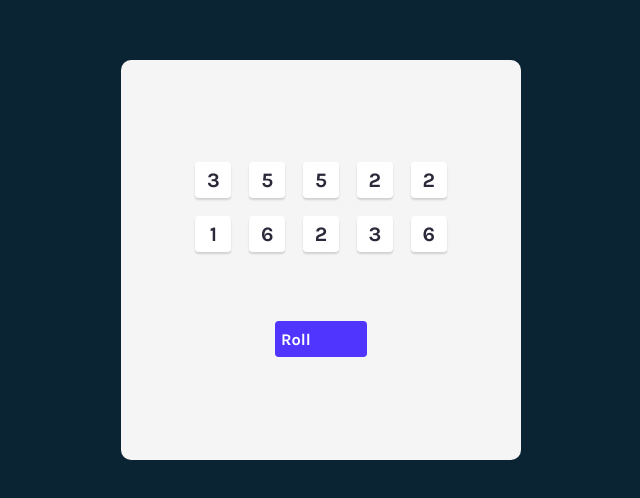
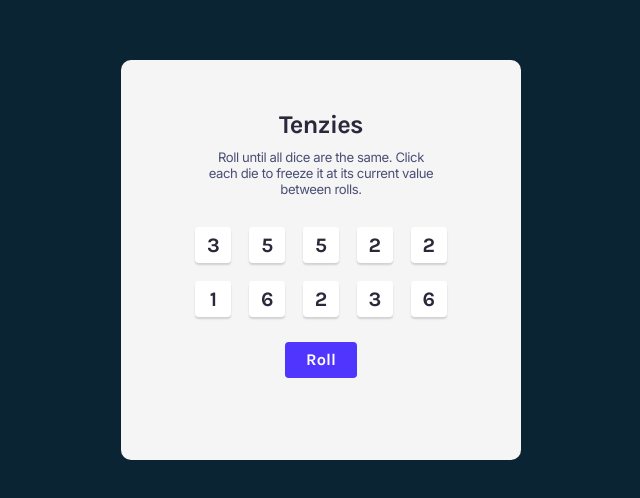
Before and after one commit to prachi1025/React-Tenzies-App, a React (Vite) app: page / in a window 1280 px wide. Shown: the part 140-638 px from the top of the page, without its empty margins (319-959 px from the left). Built offline with nearby package versions, Linux system fonts and the light colour scheme.

Commit message:
add gameWon and Confetti feature
add confetti when game is won i.e. when all the die have same value and all are held

```diff
--- a/index.css
+++ b/index.css
@@ -31,7 +31,14 @@ main {
     display: flex;
     flex-direction: column;
     align-items: center;
-    justify-content: space-evenly;
+
+    padding-top: 0px;
+}
+
+div.container {
+    display: flex;
+    flex-direction: column;
+    align-items: center;
 }
 
 .die-container {
@@ -39,6 +46,8 @@ main {
     grid-template-columns: repeat(5, 1fr);
     grid-template-rows: repeat(2, auto);
     gap: 18px;
+    margin-bottom: 25px;
+    margin-top: 30px;
 }
 
 .die-container .die {
@@ -67,7 +76,9 @@ main {
 
 button.roll {
     display: flex;
-    width: 92.16px;
+    white-space: nowrap;
+    width: auto;
+    padding: 6px 21px;
     height: 35.84px;
     flex-shrink: 0;
     background-color: #5035FF;
@@ -95,3 +106,31 @@ button.roll {
 .isHeld {
     background: #59E391 !important;
 }
+
+.title {
+    color: #2B283A;
+    text-align: center;
+    font-family: Karla;
+    font-size: 25.6px;
+    font-style: normal;
+    font-weight: 700;
+    line-height: normal;
+    letter-spacing: -0.768px;
+    margin-bottom: 0%;
+
+}
+
+.instructions {
+    width: 232.96px;
+    flex-shrink: 0;
+    color: #4A4E74;
+    text-align: center;
+    font-family: Inter;
+    font-size: 13.107px;
+    font-style: normal;
+    font-weight: 400;
+    line-height: normal;
+    letter-spacing: -0.393px;
+    margin-top: 10px;
+    margin-bottom: 0px;
+}
--- a/package.json
+++ b/package.json
@@ -12,6 +12,7 @@
   "dependencies": {
     "nanoid": "^5.1.3",
     "react": "^19.0.0",
+    "react-confetti": "^6.4.0",
     "react-dom": "^19.0.0"
   },
   "devDependencies": {
--- a/src/App.jsx
+++ b/src/App.jsx
@@ -1,8 +1,33 @@
 import React from "react"
 import Die from "./assets/components/Die"
 import {nanoid} from "nanoid"
+import Confetti from "react-confetti"
 
 export default function App() {
+
+  const [windowSize, setWindowSize] = React.useState({
+    width: window.innerWidth,
+    height: window.innerHeight
+  });
+
+  React.useEffect(() => {
+      function handleResize() {
+          setWindowSize({
+              width: window.innerWidth,
+              height: window.innerHeight
+          });
+      }
+
+      window.addEventListener("resize", handleResize);
+
+      // Cleanup function to remove event listener
+      return () => window.removeEventListener("resize", handleResize);
+  }, []);
+
+
+  const [randomDie, setRandomDie] = React.useState(generateAllNewDice)
+
+  const gameWon = randomDie.every(die => die.isHeld) && randomDie.every(die => die.value === randomDie[0].value)
 
   function hold(id) {
     setRandomDie(prevRandomDie =>
@@ -24,8 +49,6 @@ export default function App() {
     return dieObjectArray
   }
 
-  const [randomDie, setRandomDie] = React.useState(generateAllNewDice)
-
   const dieElements = randomDie.map(dieObject => <Die key={dieObject.id} id={dieObject.id} value={dieObject.value} isHeld={dieObject.isHeld} hold={hold} />)
 
   function rollDie() {
@@ -35,10 +58,15 @@ export default function App() {
 
   return (
     <main>
+      {gameWon && <Confetti width={windowSize.width} height={windowSize.height}/>}
+      <div className="container">
+        <h1 className="title">Tenzies</h1>
+      <p className="instructions">Roll until all dice are the same. Click each die to freeze it at its current value between rolls.</p>
       <section className = "die-container">
         {dieElements}
       </section>
-      <button className="roll" onClick={rollDie}><span>Roll</span></button>
+      <button className="roll" onClick={rollDie}><span>{gameWon ? "New Game": "Roll"}</span></button>
+      </div>
     </main>
   )
 }
```
Also changed, not shown: 1 other file (tests, documents, lock files or other folders).
